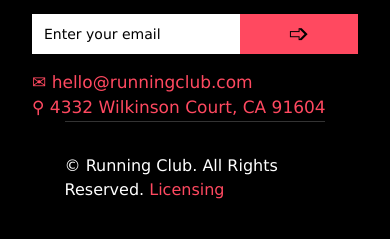
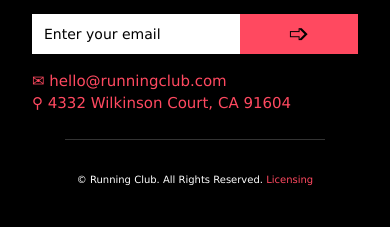
Before and after one commit to Ron-100/Made-in-React, a React (Vite) app: page / in a window 390 px wide. Shown: the part 4527-4766 px from the top of the page. Built offline with nearby package versions, Linux system fonts and the light colour scheme; no server answers.

Commit message:
footer fix responsive

```diff
--- a/src/components/Footer/Footer.css
+++ b/src/components/Footer/Footer.css
@@ -107,6 +107,14 @@
     cursor: pointer;
 }
 
+@media screen and (max-width:350px) {
+    #grider{
+        display: grid;
+        grid-template-columns: repeat(2, 58px);
+        grid-template-rows: repeat(3, 58px);
+        gap: 8px;
+    }
+}
 
 /* box4 */
 #box4{
@@ -145,9 +153,13 @@
     background-color:#ae3a49;
 }
 
+#infos{
+    margin-bottom: 1.5em;
+}
+
 #infos p{
     color: #FF4960;
-    font-size: 17px;
+    font-size: clamp(15px,90%,17px);
     transition: color, 0.2s;
     cursor: pointer;
 }
@@ -192,6 +204,7 @@
 
 section p{
     color: white;
+    font-size: clamp(10px,2vw,16px);
 }
 
 section p span{
```
